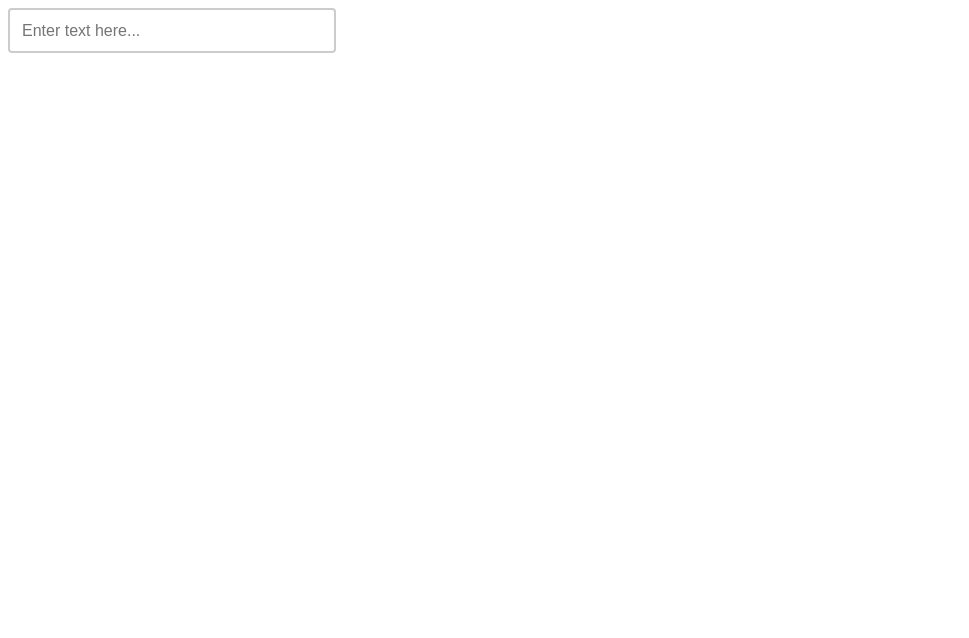
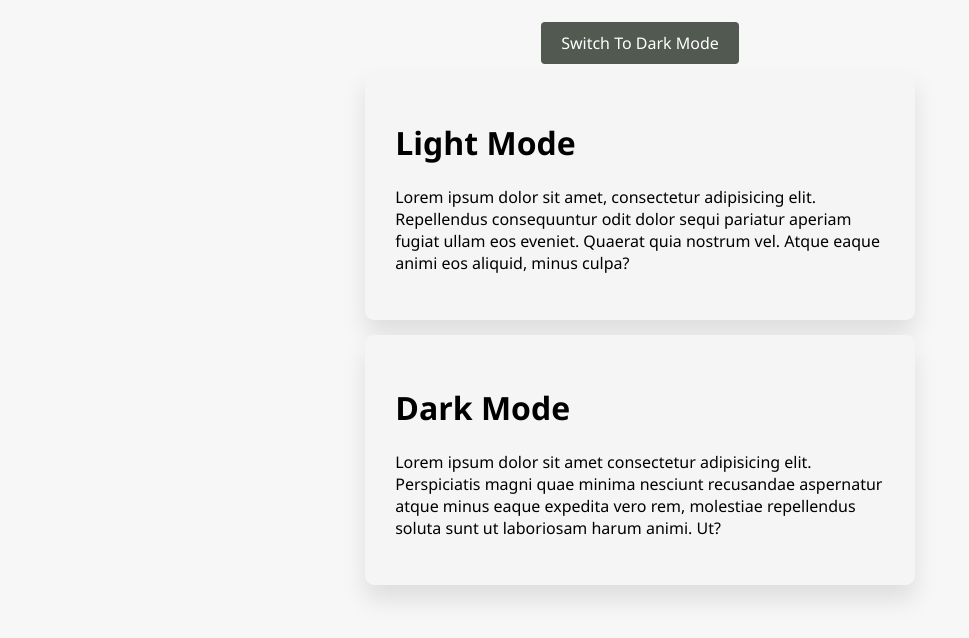
Before and after one commit to tee2490/AngularBasic, an Angular app: page / in a window 1280 px wide. Shown: the top 638 px of the page, without its empty margins (0-969 px from the left). Built offline with nearby package versions, Linux system fonts and the light colour scheme.

Commit message:
Section03 Task - Toggle functionality using ngClass

```diff
--- a/src/app/app.component.html
+++ b/src/app/app.component.html
@@ -1,6 +1,21 @@
-<input
-  type="text"
-  placeholder="Enter text here..."
-  (input)="textInput($event)"
-  [ngClass]="{ txt: hasText }"
-/>
+<button (click)="toggleMode()">
+  {{
+    colorMode === "lightMode" ? "Switch To Dark Mode" : "Switch To Light Mode"
+  }}
+</button>
+<div class="box" [ngClass]="colorMode">
+  <h1>Light Mode</h1>
+  <p>
+    Lorem ipsum dolor sit amet, consectetur adipisicing elit. Repellendus
+    consequuntur odit dolor sequi pariatur aperiam fugiat ullam eos eveniet.
+    Quaerat quia nostrum vel. Atque eaque animi eos aliquid, minus culpa?
+  </p>
+</div>
+<div class="box" [ngClass]="colorMode">
+  <h1>Dark Mode</h1>
+  <p>
+    Lorem ipsum dolor sit amet consectetur adipisicing elit. Perspiciatis magni
+    quae minima nesciunt recusandae aspernatur atque minus eaque expedita vero
+    rem, molestiae repellendus soluta sunt ut laboriosam harum animi. Ut?
+  </p>
+</div>
--- a/src/app/app.component.ts
+++ b/src/app/app.component.ts
@@ -11,10 +11,13 @@ import { FormsModule } from '@angular/forms';
   styleUrl: './app.component.css',
 })
 export class AppComponent {
-  // updateStyles: any = 'updateStyles';
-  hasText: boolean = false;
+  colorMode: string = 'lightMode';
 
-  textInput(e: any) {
-    this.hasText = e.target.value !== '';
+  toggleMode() {
+    if (this.colorMode === 'lightMode') {
+      this.colorMode = 'darkMode';
+    } else {
+      this.colorMode = 'lightMode';
+    }
   }
 }
--- a/src/styles.css
+++ b/src/styles.css
@@ -1 +1,48 @@
-/* You can add global styles to this file, and also import other style files */
+* {
+  font-family: "Segoe UI", Tahoma, Geneva, Verdana, sans-serif;
+}
+html {
+  scroll-behavior: smooth;
+}
+body {
+  padding: 20px;
+  background-color: #f7f7f7;
+  position: relative;
+  transition: all 0.3s ease-in-out;
+}
+.lightMode {
+  background-color: #f5f5f5;
+  color: #000;
+}
+.darkMode {
+  background-color: #2b2b2b;
+  color: #fff;
+}
+.box {
+  width: 40%;
+  margin: 0 auto;
+  box-shadow: 0 15px 25px rgba(0, 0, 0, 0.1);
+  padding: 30px;
+  border-radius: 9px;
+  transition: all 0.1s ease;
+  margin-bottom: 15px;
+}
+button {
+  background-color: rgb(81, 89, 80);
+  position: relative;
+  top: -6px;
+  border: none;
+  color: white;
+  padding: 10px 20px;
+  margin: 0 auto;
+  text-align: center;
+  text-decoration: none;
+  display: block;
+  font-size: 16px;
+  border-radius: 4px;
+  cursor: pointer;
+  transition: background-color 0.3s ease;
+}
+button:hover {
+  background-color: #262525;
+}
```
